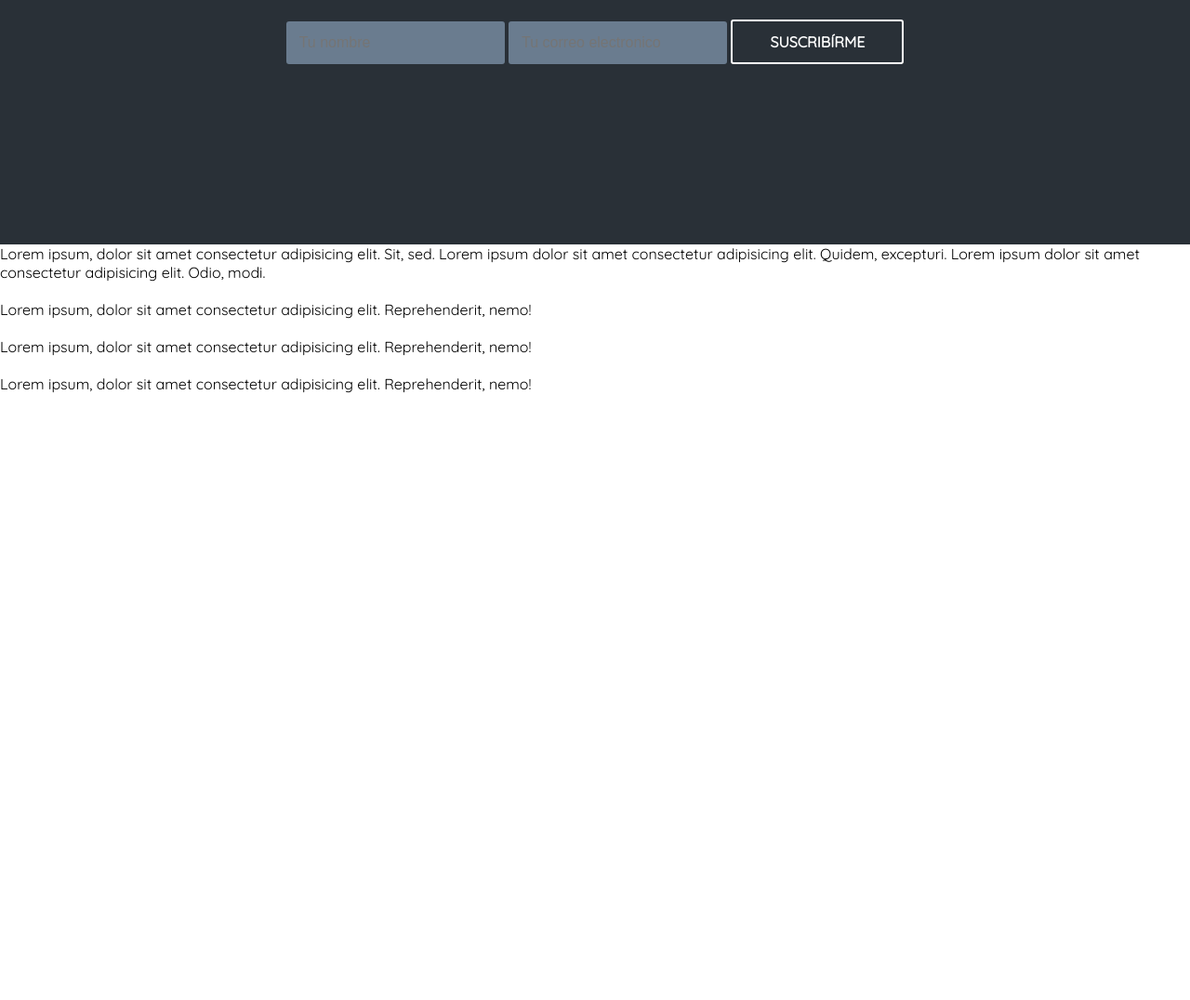
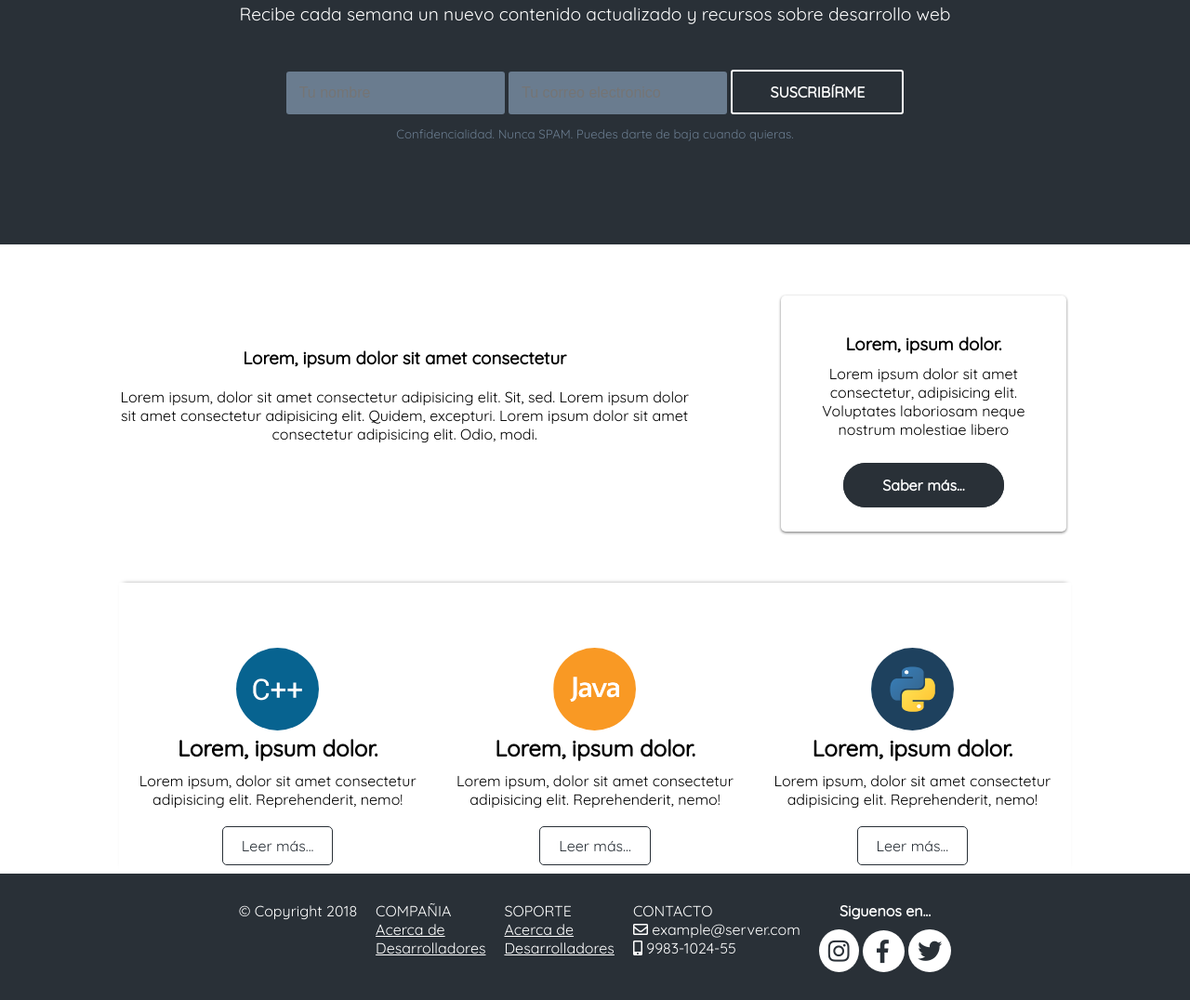
Before and after one commit to vimeDev/basic_layout, a plain HTML site: page index.html in a window 1280 px wide. Shown: the part 707-1783 px from the top of the page at 93% size. Before the commit the page ends 1130 px from the top, so only its background shows below. Drawn offline with Linux system fonts and the light colour scheme.

Commit message:
Se agregaron estilos al footer

```diff
--- a/css/estilos.css
+++ b/css/estilos.css
@@ -81,6 +81,19 @@ nav .links{
     margin-top: 80px;
     text-align: center;
 }
+.suscript-title h1{
+    text-transform: uppercase;
+}
+.suscript-title  small{
+    color: #6a7c8f;
+}
+.p-suscripcion{
+    margin-top: 30px;
+    font-size: 1.2em;
+}
+.text-form{
+    margin-top: 10px;
+}
 .form-suscript, input:nth-child(1), input:nth-child(2){
     margin-top: 50px;
     border: none;
@@ -107,3 +120,130 @@ nav .links{
     background-color: #fff;
     color: #6a7c8f;
 }
+/* INFORMATION SECTION */
+.information{
+    margin-top: 50px;
+    margin-bottom: 50px;
+
+}
+.main-info{
+    width: 60%;
+    float: left;
+    text-align: center;
+    margin-top: 60px;
+}
+.main-info h1{
+    margin-bottom: 20px;
+}
+aside{
+    float: right;
+    width: 30%;
+    margin: 5px;
+
+}
+aside .card{
+    box-shadow: 0 2px 3px rgba(0,0,0,.12), 0 1px 3px rgba(0,0,0,.45);
+    border-radius: 5px;
+    padding: 40px 20px;
+    text-align: center;
+    /* height: 300px; */
+}
+aside .card p{
+    margin-bottom: 40px;
+    margin-top: 10px;
+}
+.main-btn{
+    border: 2px solid #293037;
+    border-radius: 25px;
+    padding: 12px 40px;
+    font-size: 1em;
+    font-weight: bold;
+    font-family: 'Quicksand', sans-serif;
+    background-color: #293037;
+    color: #fff;
+    transition: all 0.7s;
+    text-decoration: none;
+}
+/* SKILLS */
+
+.skills img{
+    border-radius: 100%;
+    width: 89px;
+    margin-top: 50px;
+}
+.cards{
+    display: flex;
+    text-align: center;
+    margin-top: 50px;
+    /* border-top: 1px solid #c0c0c0; */
+    box-shadow: 0 -3px 5px -5px #333;
+
+}
+.cards div{
+    padding: 20px;
+}
+.cards p{
+    margin-bottom: 30px;
+}
+.cards h1{
+    margin-bottom: 10px;
+}
+.cards a{
+    border: 1px solid #293037;
+    padding: 10px 20px;
+    border-radius: 5px;
+    transition: all 0.7s;
+    color: #293037;
+    text-decoration: none;
+}
+.cards a:hover{
+    background-color: #333;
+    color: #fff
+}
+
+/* FOOTER */
+footer{
+    background-color: #293037;
+    color: #ffffff;
+    padding: 10px;
+}
+.footer{
+    display: flex;
+    justify-content: center;
+}
+.social-media .fa-facebook-f{
+    background-color: #ffffff;
+    color: #293037;
+    border-radius: 100%;
+    width: 20px;
+    height: 25px;
+    padding: 10px;
+    padding-left: 15px;
+    font-size: 25px;
+}
+.social-media .fa-instagram, .social-media .fa-twitter{
+    background-color: #ffffff;
+    color: #293037;
+    padding: 10px;
+    border-radius: 100%;
+    font-size: 26px;
+}
+.social-media .fa-instagram:hover, .social-media .fa-twitter:hover, .social-media .fa-facebook-f:hover{
+    color: white;
+    background-color: #c0c0c0;
+}
+.social-media h1{
+    font-size: 1em;
+    text-align: center;
+    margin-bottom: 10px;
+}
+.social-media a{
+    display: inline-block;
+}
+footer a{
+    color: #ffffff;
+    display: block;
+}
+footer div{
+    padding: 10px;
+}
--- a/index.html
+++ b/index.html
@@ -7,6 +7,8 @@
     <meta http-equiv="X-UA-Compatible" content="ie=edge">
     <title>Maquetación sin frameworks</title>
     <link href="https://fonts.googleapis.com/css?family=Quicksand" rel="stylesheet">
+    <link rel="stylesheet" href="https://use.fontawesome.com/releases/v5.3.1/css/all.css" integrity="sha384-mzrmE5qonljUremFsqc01SB46JvROS7bZs3IO2EmfFsd15uHvIt+Y8vEf7N7fWAU"
+        crossorigin="anonymous">
     <link rel="stylesheet" href="css/estilos.css">
 </head>
 
@@ -46,6 +48,8 @@
             <div class="suscript-title">
                 <div>
                     <h1>Recibe las últimas noticias</h1>
+                    <p class="p-suscripcion">Recibe cada semana un nuevo contenido actualizado y recursos sobre
+                        desarrollo web</p>
                 </div>
                 <div>
                     <form id="form-suscrip" action="">
@@ -53,13 +57,20 @@
                         <input type="email" placeholder="Tu correo electronico">
                         <input type="submit" value="Suscribírme">
                     </form>
+                    <div class="text-form">
+                        <p><small>Confidencialidad. Nunca SPAM. Puedes darte de baja cuando quieras.</small></p>
+                    </div>
+
                 </div>
             </div>
         </div>
     </section>
-
+    <!-- INFORMATION SECTION -->
     <section>
-        <article>
+        <div class="container">
+            <div class="information">
+                <article class="main-info">
+                    <h1>Lorem, ipsum dolor sit amet consectetur</h1>
                     <p>
                         Lorem ipsum, dolor sit amet consectetur adipisicing elit. Sit, sed.
                         Lorem ipsum dolor sit amet consectetur adipisicing elit. Quidem, excepturi.
@@ -68,26 +79,71 @@
                 </article>
                 <aside>
                     <div class="card">
-
+                        <h1>Lorem, ipsum dolor.</h1>
+                        <p>Lorem ipsum dolor sit amet consectetur, adipisicing elit. Voluptates laboriosam neque
+                            nostrum
+                            molestiae libero
+                        </p>
+                        <a class="main-btn" href="">Saber más...</a>
                     </div>
                 </aside>
+            </div>
+        </div>
     </section>
-    <section>
+    <!-- Skills -->
+    <section class="skills">
+        <div class="container cards">
             <div>
-            <img src="" alt="">
+                <img src="img/c.png" alt="">
+                <h1>Lorem, ipsum dolor.</h1>
                 <p>Lorem ipsum, dolor sit amet consectetur adipisicing elit. Reprehenderit, nemo!</p>
+                <a class="read-more" href="">Leer más...</a>
             </div>
             <div>
-            <img src="" alt="">
+                <img src="img/java.png" alt="">
+                <h1>Lorem, ipsum dolor.</h1>
                 <p>Lorem ipsum, dolor sit amet consectetur adipisicing elit. Reprehenderit, nemo!</p>
+                <a href="">Leer más...</a>
             </div>
             <div>
-            <img src="" alt="">
+                <img src="img/py.png" alt="">
+                <h1>Lorem, ipsum dolor.</h1>
                 <p>Lorem ipsum, dolor sit amet consectetur adipisicing elit. Reprehenderit, nemo!</p>
+                <a href="">Leer más...</a>
+            </div>
         </div>
     </section>
     <footer>
-
+        <div class="container footer">
+            <div>
+                <p>&copy; Copyright 2018</p>
+            </div>
+            <div>
+                <p>COMPAÑIA</p>
+                <a href="">Acerca de</a>
+                <a href="">Desarrolladores</a>
+                <a href=""></a>
+            </div>
+            <div>
+                <p>SOPORTE</p>
+                <ul>
+                    <a href="">Acerca de</a>
+                    <a href="">Desarrolladores</a>
+                    <a href=""></a>
+                </ul>
+            </div>
+            <div>
+                <p>CONTACTO</p>
+                <p><i class="far fa-envelope"></i> example@server.com</p>
+                <p><i class="fas fa-mobile-alt"></i> 9983-1024-55</p>
+            </div>
+            <div class="social-media">
+                <h1>Siguenos en...</h1>
+                <a href=""><i class="fab fa-instagram"></i></a>
+                <a href=""><i class="fab fa-facebook-f"></i></a>
+                <a href=""> <i class="fab fa-twitter"></i></a>
+            </div>
+        </div>
     </footer>
 
     <script src="js/funciones.js"></script>
```
Also changed, not shown: img/c.png (added), img/java.png (added), img/py.png (added). Lines whose indentation alone changed are shown as unchanged.
